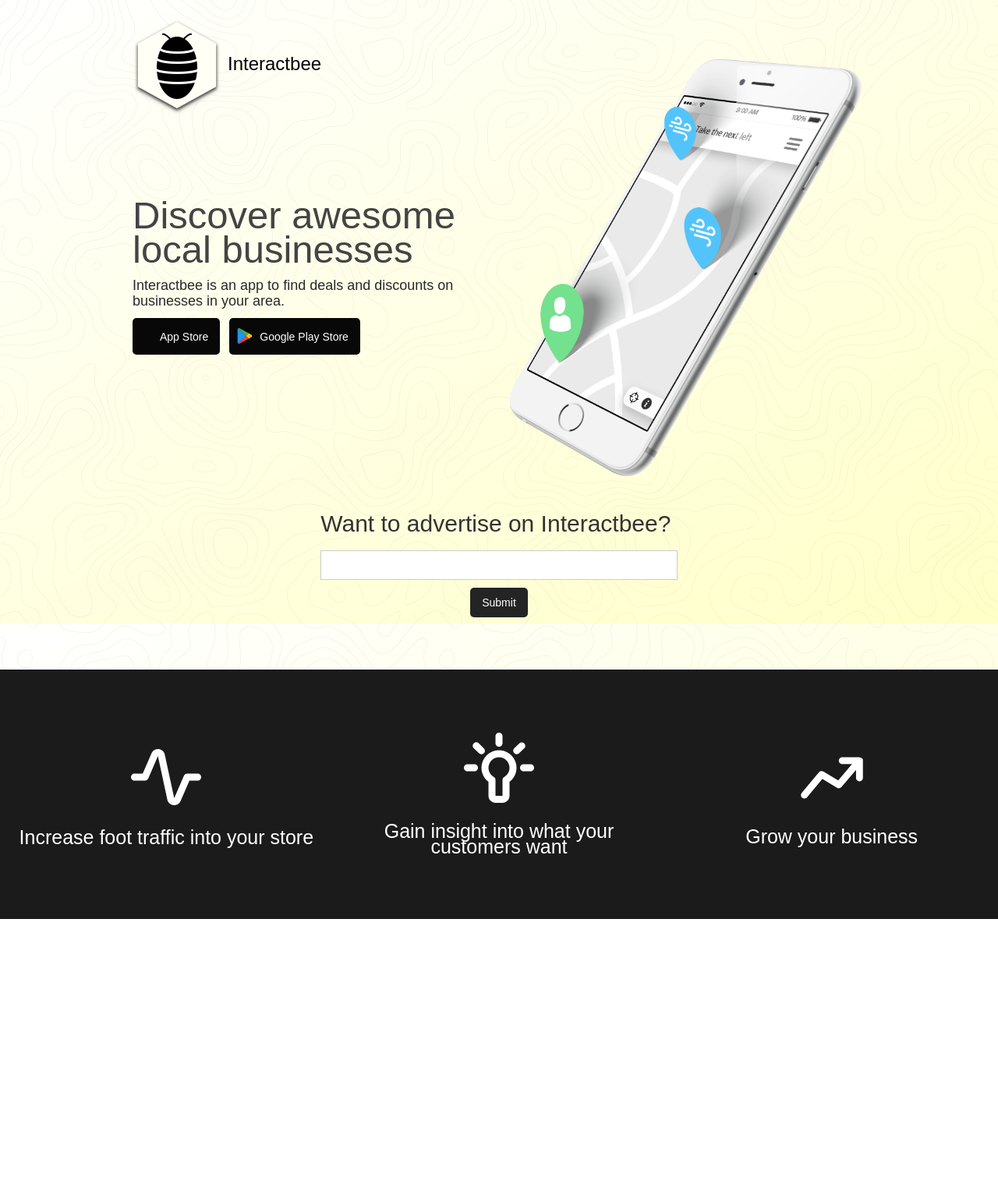
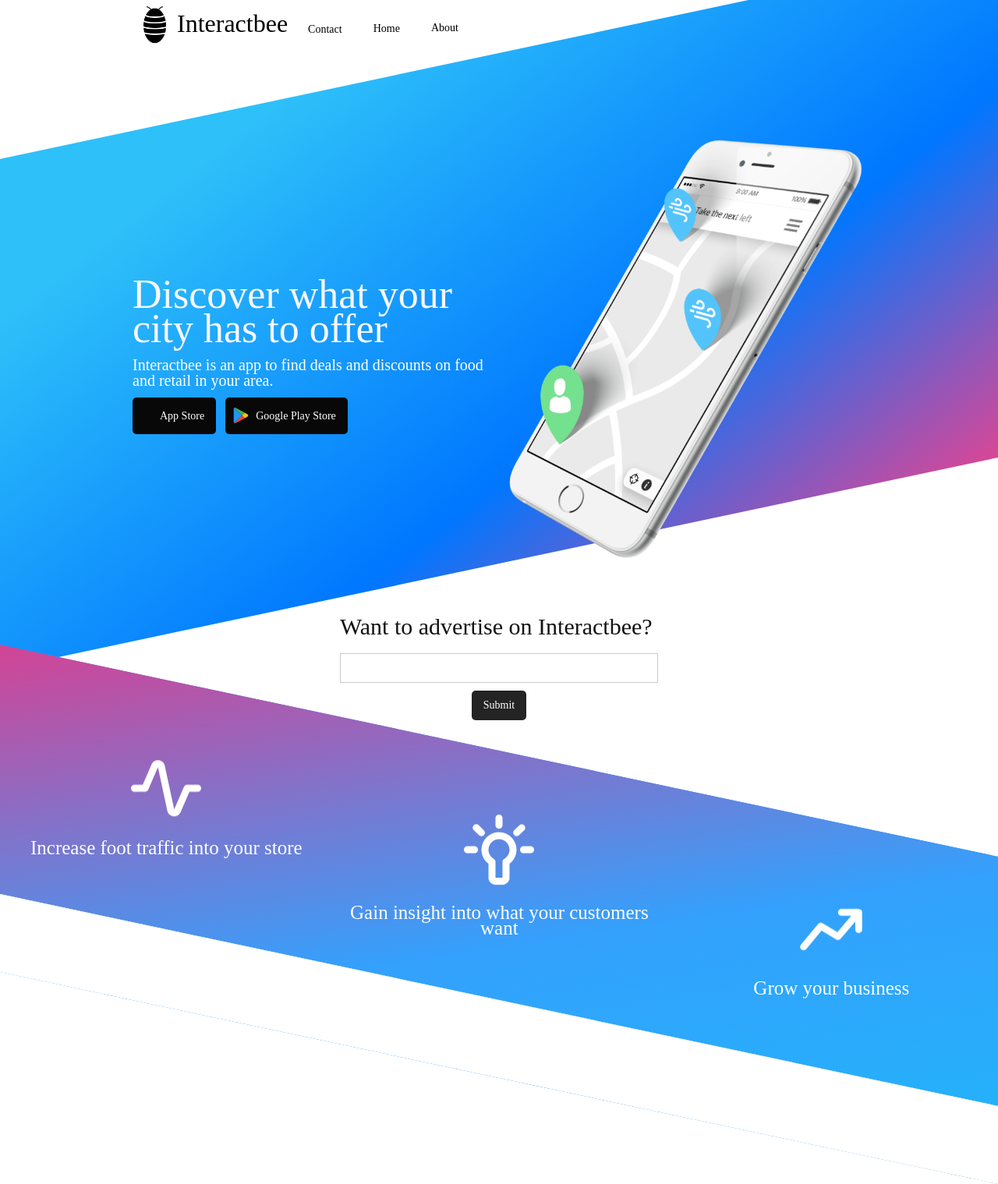
Before and after one commit to steubs/steubs.github.io, a plain HTML site: page index.html in a window 1280 px wide. Shown: the whole page at 78% size. Before the commit the page ends 1179 px from the top, so only its background shows below. Drawn offline with nearby package versions, Linux system fonts and the light colour scheme; a script that the page names is missing.

Commit message:
Add files via upload

```diff
--- a/css/interactbee.webflow.css
+++ b/css/interactbee.webflow.css
@@ -39,10 +39,11 @@
   padding-top: 0px;
   padding-right: 0px;
   padding-left: 0px;
-  background-image: linear-gradient(153deg, hsla(0, 0%, 100%, .9), rgba(255, 255, 195, .92)), url('../images/Background-pattern.png');
-  background-position: 0px 0px, 0px 0px;
-  background-size: auto, 541px;
-  font-family: Muli, sans-serif;
+  background-image: linear-gradient(180deg, #fff, #fff), linear-gradient(150deg, #33a1fd 15%, #07f 56%, #75abbc), url('../images/Background-pattern.png');
+  background-position: 0px 0px, 0px 0px, 0px 0px;
+  background-size: auto, auto, 541px;
+  font-family: Muli;
+  color: #040d14;
 }
 
 .section-2 {
@@ -52,6 +53,7 @@
   display: flex;
   min-height: 70vh;
   margin-bottom: 0px;
+  padding-top: 0px;
   -webkit-box-pack: center;
   -webkit-justify-content: center;
   -ms-flex-pack: center;
@@ -60,13 +62,20 @@
   -webkit-align-items: center;
   -ms-flex-align: center;
   align-items: center;
+  background-image: linear-gradient(150deg, #2ec0f9 15%, #07f 66%, #d84797);
+  -webkit-transform: skew(0deg, -12deg);
+  -ms-transform: skew(0deg, -12deg);
+  transform: skew(0deg, -12deg);
   color: #fff;
 }
 
 .grid {
-  margin-top: 70px;
+  margin-top: 102px;
   -ms-grid-rows: auto;
   grid-template-rows: auto;
+  -webkit-transform: skew(0deg, 12deg);
+  -ms-transform: skew(0deg, 12deg);
+  transform: skew(0deg, 12deg);
 }
 
 .paragraph {
@@ -77,8 +86,9 @@
   margin-bottom: 8px;
   padding-top: 4px;
   padding-bottom: 4px;
-  color: #292929;
-  font-size: 18px;
+  color: #fff;
+  font-size: 20px;
+  font-weight: 400;
 }
 
 .store-button {
@@ -104,6 +114,9 @@
   background-position: 10px 50%;
   background-size: 20px;
   background-repeat: no-repeat;
+  -webkit-transform: none;
+  -ms-transform: none;
+  transform: none;
 }
 
 .navbar {
@@ -111,6 +124,7 @@
   left: 0px;
   top: 0px;
   right: 0px;
+  min-height: 20vh;
   background-color: transparent;
   color: #fff;
 }
@@ -146,9 +160,9 @@
 }
 
 .heading-2 {
-  font-family: Muli, sans-serif;
-  color: #444;
-  font-size: 49px;
+  font-family: Muli;
+  color: #f7f7ff;
+  font-size: 52px;
   font-weight: 300;
 }
 
@@ -208,7 +222,7 @@
   display: -ms-flexbox;
   display: flex;
   margin-top: 0px;
-  padding-top: 15px;
+  padding-top: 43px;
   -webkit-box-pack: center;
   -webkit-justify-content: center;
   -ms-flex-pack: center;
@@ -225,6 +239,7 @@
 }
 
 .field-label {
+  color: #131313;
   font-size: 30px;
   font-weight: 400;
 }
@@ -240,6 +255,12 @@
 
 .section-3 {
   min-height: 100px;
+}
+
+.section-3.body {
+  -webkit-transform: skew(0deg, 0deg);
+  -ms-transform: skew(0deg, 0deg);
+  transform: skew(0deg, 0deg);
 }
 
 .div-block-2 {
@@ -337,8 +358,9 @@
 
 .div-block-5 {
   min-height: 40vh;
-  background-image: -webkit-gradient(linear, left top, left bottom, from(#1b1b1b), to(#1b1b1b));
-  background-image: linear-gradient(180deg, #1b1b1b, #1b1b1b);
+  -webkit-transform: skew(0deg, 12deg);
+  -ms-transform: skew(0deg, 12deg);
+  transform: skew(0deg, 12deg);
   color: #fff;
   font-size: 25px;
   font-weight: 200;
@@ -364,6 +386,9 @@
   -webkit-align-items: center;
   -ms-flex-align: center;
   align-items: center;
+  -webkit-transform: skew(0deg, -12deg);
+  -ms-transform: skew(0deg, -12deg);
+  transform: skew(0deg, -12deg);
 }
 
 .paragraph-2 {
@@ -403,6 +428,9 @@
   -webkit-align-items: center;
   -ms-flex-align: center;
   align-items: center;
+  -webkit-transform: skew(0deg, -12deg);
+  -ms-transform: skew(0deg, -12deg);
+  transform: skew(0deg, -12deg);
 }
 
 .columns {
@@ -415,6 +443,8 @@
   -webkit-justify-content: center;
   -ms-flex-pack: center;
   justify-content: center;
+  background-color: #1ba3fb;
+  background-image: linear-gradient(160deg, #d04597 1%, #33a1fd 62%, #25b1fa);
 }
 
 .paragraph-3 {
@@ -455,6 +485,9 @@
   -webkit-align-items: center;
   -ms-flex-align: center;
   align-items: center;
+  -webkit-transform: skew(0deg, -12deg);
+  -ms-transform: skew(0deg, -12deg);
+  transform: skew(0deg, -12deg);
 }
 
 .paragraph-4 {
@@ -462,13 +495,83 @@
 }
 
 .heading-4 {
-  padding: 47px 7px 18px 122px;
+  margin-top: -33px;
+  margin-left: 0px;
+  padding: 47px 7px 18px 61px;
   color: #000;
   font-weight: 400;
 }
 
 .image {
+  padding-top: 0px;
+}
+
+.heading-5 {
+  margin-top: 12px;
+  margin-bottom: 0px;
+  padding-top: 0px;
+  padding-bottom: 3px;
+  color: #000;
+  font-weight: 300;
+}
+
+.container {
+  display: -webkit-box;
+  display: -webkit-flex;
+  display: -ms-flexbox;
+  display: flex;
+  -webkit-box-pack: start;
+  -webkit-justify-content: flex-start;
+  -ms-flex-pack: start;
+  justify-content: flex-start;
+  color: #000;
+}
+
+.image-2 {
+  padding-top: 8px;
+}
+
+.nav-link-4 {
+  padding-top: 27px;
+  color: #000;
+}
+
+.nav-link-5 {
   padding-top: 26px;
+  color: #000;
+}
+
+.nav-link-6 {
+  padding-top: 28px;
+  color: #000;
+}
+
+.nav-menu {
+  left: 0px;
+  top: 0px;
+  padding-left: 6px;
+  color: #000;
+}
+
+.navbar-2 {
+  position: static;
+  left: 0px;
+  top: 0px;
+  right: 0px;
+  min-height: 5vh;
+  background-color: hsla(0, 0%, 100%, 0);
+  color: #000;
+}
+
+.image-3 {
+  padding-top: 4px;
+  -webkit-transform: skew(0deg, 12deg);
+  -ms-transform: skew(0deg, 12deg);
+  transform: skew(0deg, 12deg);
+}
+
+.div-block-6 {
+  background-color: #fff;
 }
 
 #w-node-9066fa9a205e-89525a0b {
--- a/index.html
+++ b/index.html
@@ -1,6 +1,6 @@
 <!DOCTYPE html>
 <!--  This site was created in Webflow. http://www.webflow.com  -->
-<!--  Last Published: Mon Jan 14 2019 22:30:17 GMT+0000 (UTC)  -->
+<!--  Last Published: Sun Feb 03 2019 12:56:23 GMT+0000 (UTC)  -->
 <html data-wf-page="5c1ac82bb973402189525a0b" data-wf-site="5c1ac82bb9734063c1525a0a">
 <head>
   <meta charset="utf-8">
@@ -18,21 +18,21 @@
   <link href="https://daks2k3a4ib2z.cloudfront.net/img/webclip.png" rel="apple-touch-icon">
 </head>
 <body class="body">
-  <div class="section-2">
-    <div data-collapse="medium" data-animation="default" data-duration="400" class="navbar w-nav">
-      <div class="w-container"><a href="#" class="w-nav-brand"><img src="images/Group.png" alt="" class="image"></a>
-        <h3 class="heading-4">Interactbee</h3>
-        <nav role="navigation" class="w-nav-menu"></nav>
+  <div data-collapse="medium" data-animation="default" data-duration="400" class="navbar-2 w-nav">
+    <div class="container w-container"><a href="#" class="w-nav-brand"><img src="images/Group2.png" width="57" alt=""></a>
+      <h2 class="heading-5">Interactbee</h2>
+      <nav role="navigation" class="nav-menu w-nav-menu"><a href="#" class="nav-link-6 w-nav-link">Contact</a><a href="#" class="nav-link-4 w-nav-link">Home</a><a href="#" class="nav-link-5 w-nav-link">About</a></nav>
       <div class="w-nav-button">
         <div class="w-icon-nav-menu"></div>
       </div>
     </div>
   </div>
+  <div class="section-2">
     <div class="w-container">
       <div class="w-layout-grid grid">
         <div id="w-node-9066fa9a205e-89525a0b">
-          <h1 class="heading-2">Discover awesome local businesses </h1>
-          <p class="paragraph">Interactbee is an app to find deals and discounts on businesses in your area.</p><a href="#" class="store-button w-button">App Store</a><a href="#" class="store-button google w-button">Google Play Store</a></div><img src="images/iPhone-hero-image.png" srcset="images/iPhone-hero-image-p-500.png 500w, images/iPhone-hero-image-p-800.png 800w, images/iPhone-hero-image.png 1429w" sizes="(max-width: 767px) 100vw, (max-width: 991px) 728px, 940px" id="w-node-023cc1a8bf99-89525a0b" data-w-id="0a23b98b-0f46-b3ce-cbdd-023cc1a8bf99" alt=""></div>
+          <h1 class="heading-2">Discover what your city has to offer</h1>
+          <p class="paragraph">Interactbee is an app to find deals and discounts on food and retail in your area.</p><a href="#" class="store-button w-button">App Store</a><a href="#" class="store-button google w-button">Google Play Store</a></div><img src="images/iPhone-hero-image.png" srcset="images/iPhone-hero-image-p-500.png 500w, images/iPhone-hero-image-p-800.png 800w, images/iPhone-hero-image.png 1429w" sizes="(max-width: 767px) 100vw, (max-width: 991px) 728px, 940px" id="w-node-023cc1a8bf99-89525a0b" data-w-id="0a23b98b-0f46-b3ce-cbdd-023cc1a8bf99" alt="" class="image-3"></div>
     </div>
   </div>
   <div class="div-block">
@@ -46,7 +46,6 @@
       </div>
     </div>
   </div>
-  <div class="section-3">
   <div class="div-block-5">
     <div class="columns w-row">
       <div class="column w-col w-col-4"><img src="images/activity-outline-1.svg" width="108" data-w-id="de70bb69-fb0b-b20a-1ae1-25552670179c" style="opacity:0" alt="">
@@ -59,6 +58,8 @@
         <p data-w-id="a48f3e39-742b-3d05-b5c8-a94660e3ce61" style="opacity:0" class="paragraph-3 grow-effect">Grow your business </p>
       </div>
     </div>
+    <div class="div-block-6">
+      <div class="section-3 body"></div>
     </div>
   </div>
   <script src="https://d1tdp7z6w94jbb.cloudfront.net/js/jquery-3.3.1.min.js" type="text/javascript" integrity="sha256-FgpCb/KJQlLNfOu91ta32o/NMZxltwRo8QtmkMRdAu8=" crossorigin="anonymous"></script>
```
Also changed, not shown: detail_test.html (+1 -1 lines), images/Group2.png (added), js/webflow.js. Lines whose indentation alone changed are shown as unchanged.
